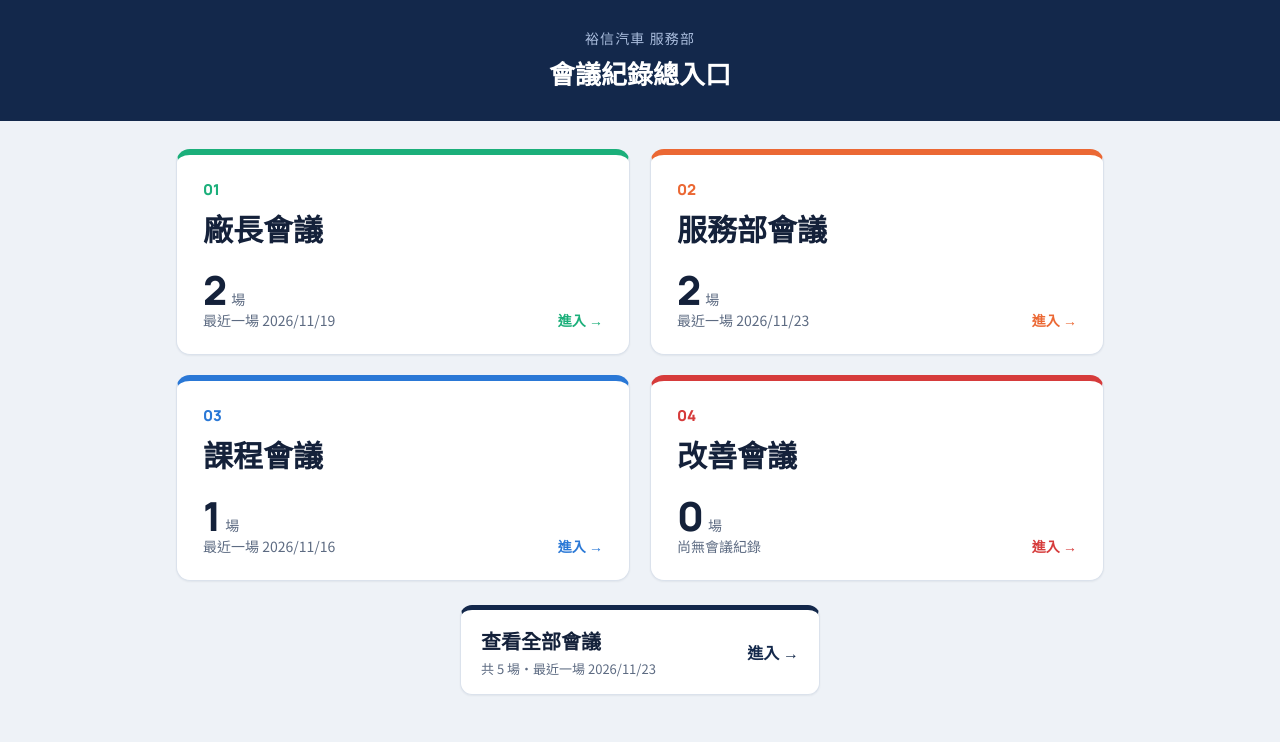
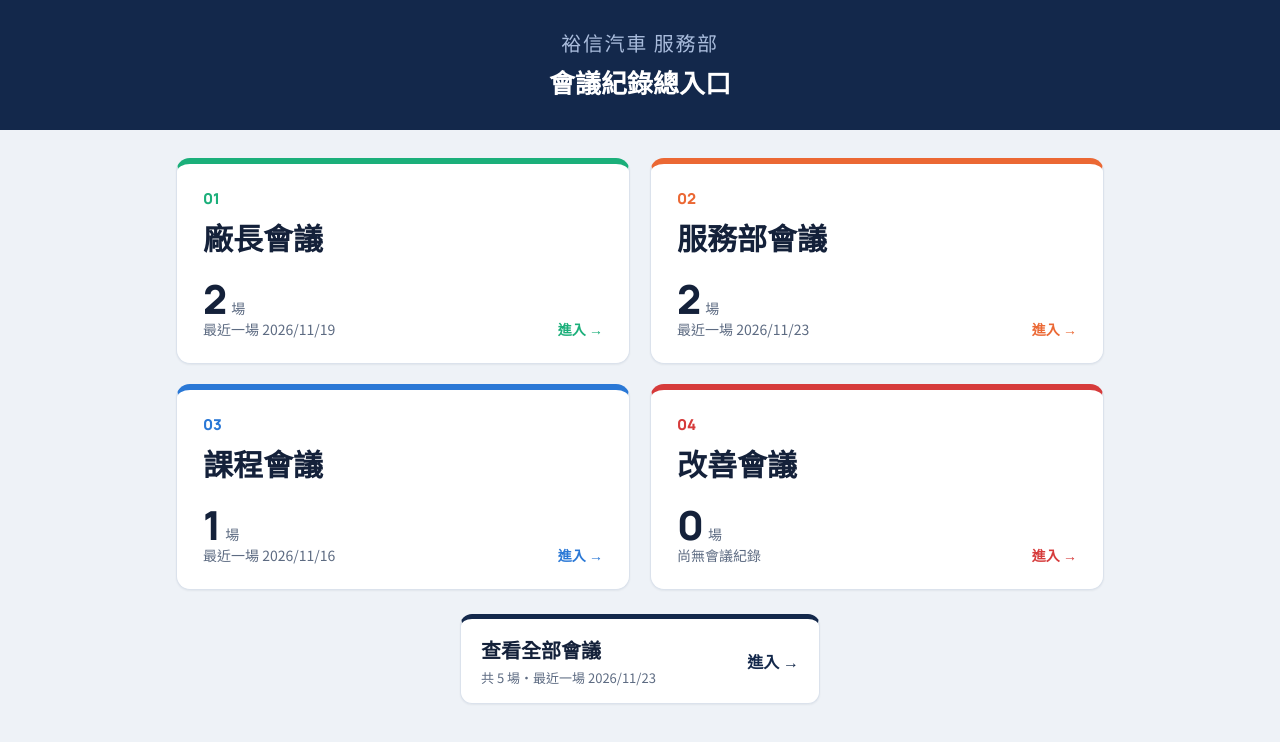
Before and after one commit to cinnystar/yuxin-meeting, a plain HTML site: page index.html in a window 1280 px wide. Drawn offline with Linux system fonts and the light colour scheme.

Commit message:
總入口：上方「裕信汽車 服務部」字放大
Co-Authored-By: Claude Opus 5.5 <noreply@anthropic.com>

```diff
--- a/index.html
+++ b/index.html
@@ -13,7 +13,7 @@
 *{box-sizing:border-box}
 body{margin:0;min-height:100vh;background:var(--bg);color:var(--ink);font-family:"Noto Sans TC",system-ui,sans-serif}
 header{background:var(--side);color:#fff;padding:28px 16px 30px;text-align:center}
-header .t{font-size:14px;color:#a9bcdc;letter-spacing:.08em}
+header .t{font-size:20px;font-weight:500;color:#a9bcdc;letter-spacing:.08em}
 header h1{margin:6px 0 0;font-size:26px;font-weight:700}
 main{max-width:960px;margin:0 auto;padding:28px 16px 40px}
 .grid{display:grid;grid-template-columns:repeat(2,minmax(0,1fr));gap:20px}
```
